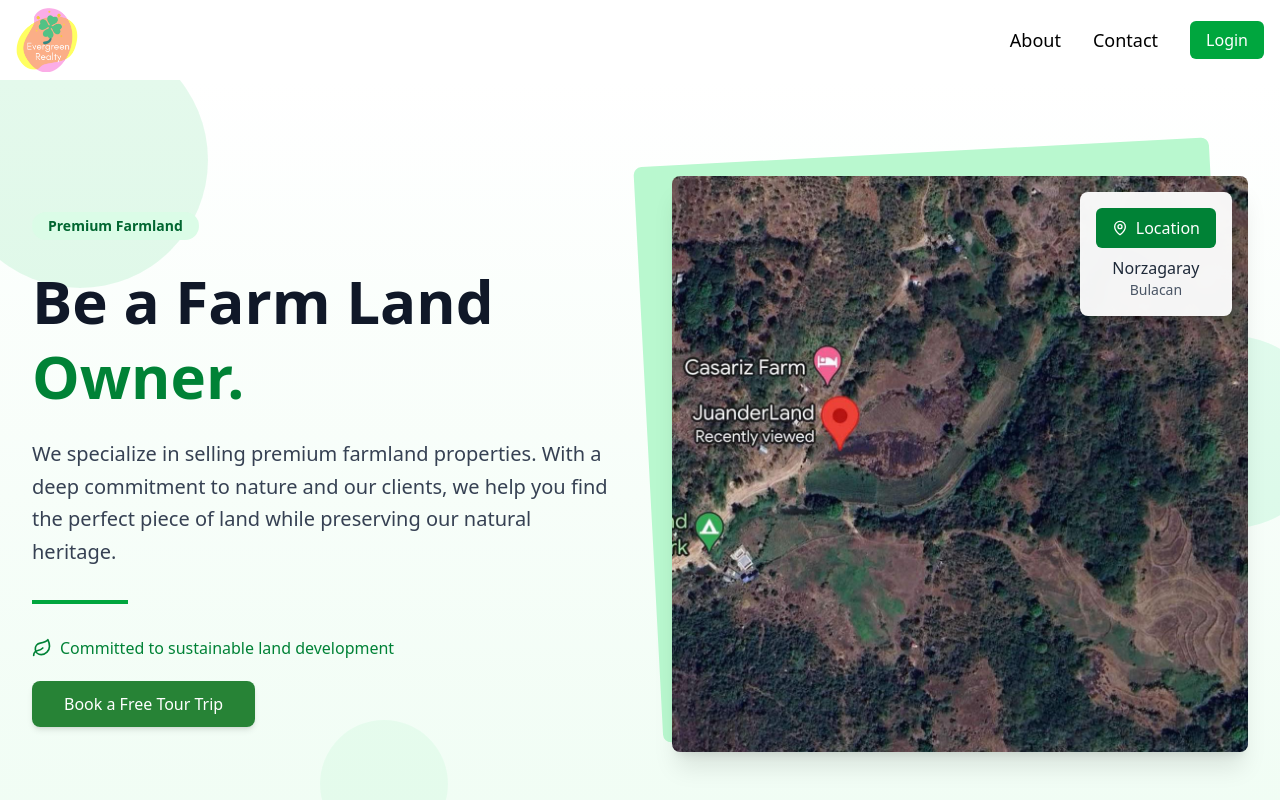
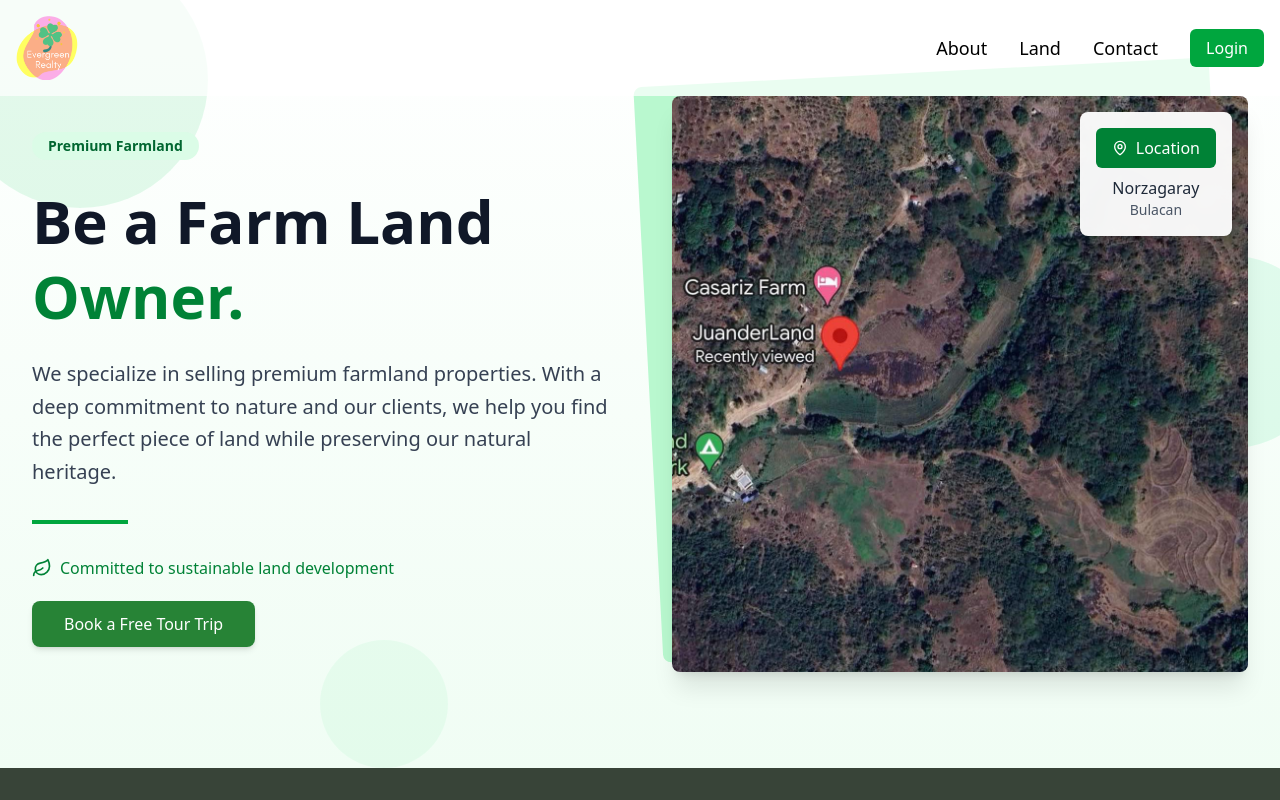
Before and after one commit to kynth65/Evergreen, a React (Vite) app in the folder react/: page / in a window 1280 px wide. Shown: the top 800 px of the page. Built offline with nearby package versions, Linux system fonts and the light colour scheme; no server answers; a web font is replaced by a local one.

Commit message:
update header

```diff
--- a/react/src/components/header.jsx
+++ b/react/src/components/header.jsx
@@ -18,7 +18,9 @@ export default function Header() {
 
   return (
     <header
-      className={`evergreen-header font-grotesk py-2  w-full top-0 z-50 transition-all duration-300 `}
+      className={`evergreen-header font-grotesk py-4 fixed w-full top-0 z-50 transition-all duration-300 ${
+        isScrolled ? "bg-white/70 backdrop-blur-md shadow-lg" : "bg-white/70"
+      }`}
     >
       <nav className="evergreen-nav max-w-7xl mx-auto flex justify-between items-center px-4">
         {/* Logo */}
@@ -52,15 +54,15 @@ export default function Header() {
                     About
                   </Link>
                 </li>
-                {/* <li>
+                <li>
                   <Link
-                    to="/lands"
+                    to="/services"
                     className="hover:text-gray-600 text-2xl"
                     onClick={() => setIsMenuOpen(false)}
                   >
-                    Land Collection
+                    Services
                   </Link>
-                </li> */}
+                </li>
                 <li>
                   <Link
                     to="/contact"
@@ -91,11 +93,11 @@ export default function Header() {
               About
             </Link>
           </li>
-          {/* <li>
+          <li>
             <Link to="/lands" className="hover:text-gray-600 text-lg">
               Land
             </Link>
-          </li> */}
+          </li>
           <li>
             <Link to="/contact" className="hover:text-gray-600 text-lg">
               Contact
```
Also changed, not shown: 1 other file (tests, documents, lock files or other folders).
